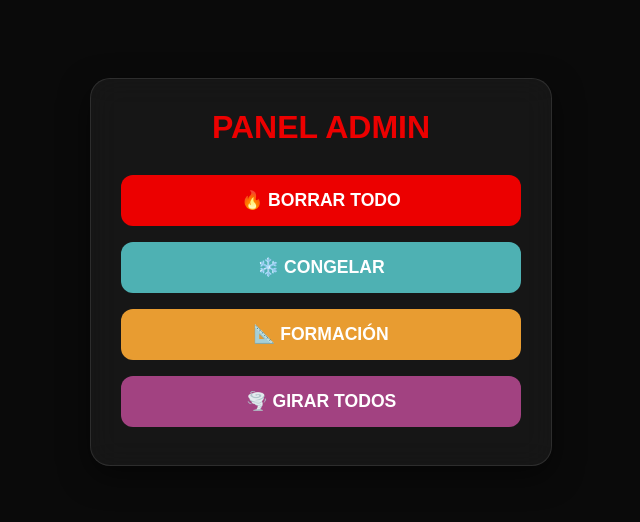
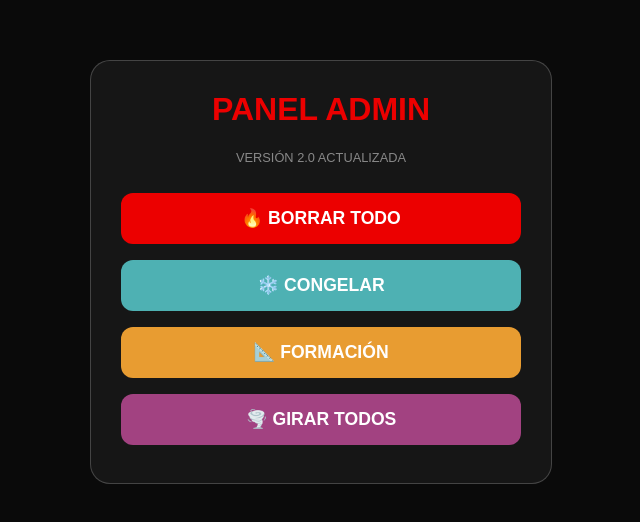
Before and after one commit to Kvw1L0/Lienzo_jungle, a plain HTML site: page admin.html in a window 1280 px wide. Shown: the part 128-650 px from the top of the page, without its empty margins (319-959 px from the left). Drawn offline with Linux system fonts and the light colour scheme; no server answers.

Commit message:
Update admin.html

```diff
--- a/admin.html
+++ b/admin.html
@@ -3,12 +3,13 @@
 <head>
     <meta charset="UTF-8">
     <meta name="viewport" content="width=device-width, initial-scale=1.0">
-    <title>Jungle - Admin Panel</title>
+    <title>Admin - Multiverso</title>
     <style>
         body { margin: 0; background: #0a0a0a; color: white; font-family: sans-serif; display: flex; align-items: center; justify-content: center; height: 100vh; }
-        .panel { background: rgba(255, 255, 255, 0.05); backdrop-filter: blur(15px); padding: 30px; border-radius: 20px; border: 1px solid rgba(255,255,255,0.1); text-align: center; width: 90%; max-width: 400px; box-shadow: 0 10px 30px rgba(0,0,0,0.5); }
+        .panel { background: rgba(255, 255, 255, 0.05); padding: 30px; border-radius: 20px; border: 1px solid rgba(255,255,255,0.2); text-align: center; width: 90%; max-width: 400px; }
         h1 { color: #EC0000; margin-top: 0; }
-        button { width: 100%; padding: 15px; margin: 8px 0; font-size: 1.1rem; font-weight: bold; border: none; border-radius: 12px; cursor: pointer; transition: transform 0.1s, filter 0.2s; }
+        .version { color: #888; font-size: 0.8rem; margin-bottom: 20px; }
+        button { width: 100%; padding: 15px; margin: 8px 0; font-size: 1.1rem; font-weight: bold; border: none; border-radius: 12px; cursor: pointer; transition: 0.2s; }
         button:active { transform: scale(0.95); }
 
         .btn-clear { background: #EC0000; color: white; }
@@ -22,6 +23,7 @@
 <body>
     <div class="panel">
         <h1>PANEL ADMIN</h1>
+        <div class="version">VERSIÓN 2.0 ACTUALIZADA</div>
 
         <button class="btn-clear" onclick="limpiarPantalla()">🔥 BORRAR TODO</button>
         <button class="btn-freeze" id="btn-freeze" onclick="toggleState('frozen')">❄️ CONGELAR</button>
@@ -44,7 +46,6 @@
 
         let currentState = { frozen: false, formation: false, spinAll: false };
 
-        // Escuchar el estado para cambiar el texto de los botones
         database.ref('gameState').on('value', (snap) => {
             if(snap.exists()) {
                 currentState = { ...currentState, ...snap.val() };
@@ -55,7 +56,7 @@
         });
 
         function limpiarPantalla() {
-            if(confirm("¿Estás seguro de borrar todos los dibujos permanentemente?")) {
+            if(confirm("¿Seguro que quieres borrar todos los dibujos?")) {
                 database.ref('avatars').remove();
                 database.ref('gameState').set({ frozen: false, formation: false, spinAll: false });
             }
```
